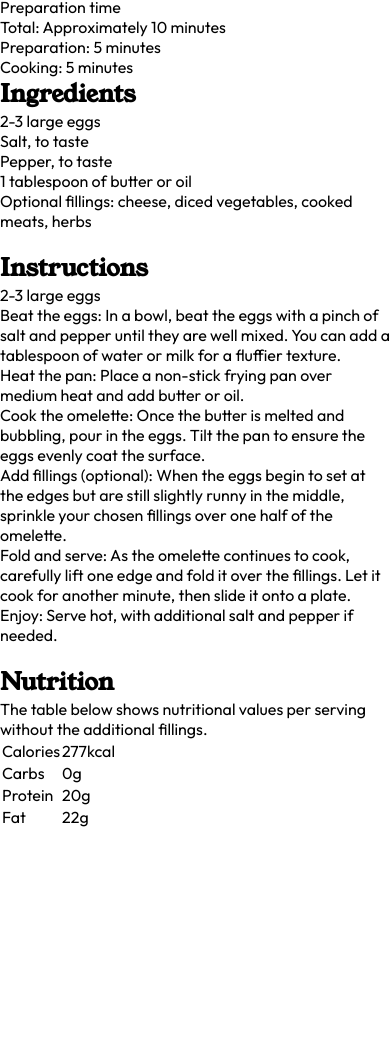
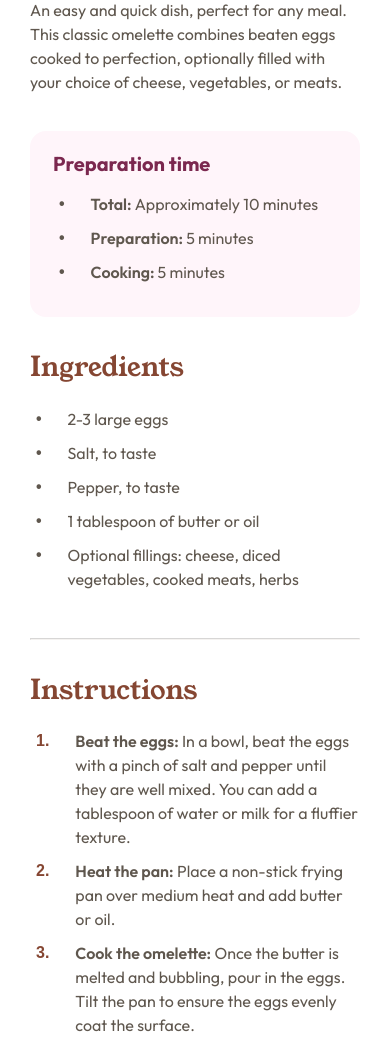
Before and after one commit to ShamSuther/Frontend_mentor, a plain HTML site: page index.html in a window 390 px wide. Shown: the part 310-1354 px from the top of the page. Before the commit the page ends 1139 px from the top, so only its background shows below. Drawn offline with Linux system fonts and the light colour scheme.

Commit message:
mobile: done

```diff
--- a/index.html
+++ b/index.html
@@ -17,54 +17,58 @@
     <div class="display-img">
       <img src="./assets/images/image-omelette.jpeg" width="100%" height="100%" alt="img">
     </div>
+    <div class="content">
+      <div class="details">
         <!-- title -->
         <h1 id="title">Simple Omelette Recipe</h1>
         <!-- paragraph -->
-    <p class="description">An easy and quick dish, perfect for any meal. This classic omelette combines beaten eggs
+        <p>An easy and quick dish, perfect for any meal. This classic omelette combines beaten eggs
           cooked
-      to perfection, optionally filled with your choice of cheese, vegetables, or meats.</p>
+          to perfection, optionally filled with your choice of cheese, vegetables, or meats.
+        </p>
+      </div>
       <!-- preparation-time -->
       <div class="preparation-time">
-      <p>Preparation time</p>
-      <ul class="time-details">
-        <li><span>Total:</span> Approximately 10 minutes</li>
-        <li><span>Preparation:</span> 5 minutes</li>
-        <li><span>Cooking:</span> 5 minutes</li>
+        <h3>Preparation time</h3>
+        <ul class="list">
+          <li><p><span>Total: </span>Approximately 10 minutes</p></li>
+          <li><p><span>Preparation: </span>5 minutes</p></li>
+          <li><p><span>Cooking: </span>5 minutes</p></li>
         </ul>
       </div>
       <!-- ingredients -->
       <div class="ingredients">
         <h2>Ingredients</h2>
         <ul class="list">
-        <li>2-3 large eggs</li>
-        <li>Salt, to taste</li>
-        <li>Pepper, to taste</li>
-        <li>1 tablespoon of butter or oil</li>
-        <li>Optional fillings: cheese, diced vegetables, cooked meats, herbs</li>
+          <li><span>2-3 large eggs</span></li>
+          <li><span>Salt, to taste</span></li>
+          <li><span>Pepper, to taste</span></li>
+          <li><span>1 tablespoon of butter or oil</span></li>
+          <li><span>Optional fillings: cheese, diced vegetables, cooked meats, herbs</span></li>
         </ul>
       </div>
-    <br>
+      <hr>
       <!-- instructions -->
       <div class="instructions">
         <h2>Instructions</h2>
         <ol class="list">
-        <li>2-3 large eggs</li>
-        <li><span>Beat the eggs:</span> In a bowl, beat the eggs with a pinch of salt and pepper until they are well
+          <li><p><span>Beat the eggs:</span> In a bowl, beat the eggs with a pinch of salt and pepper until they are well
             mixed.
-          You can add a tablespoon of water or milk for a fluffier texture.</li>
-        <li><span>Heat the pan:</span> Place a non-stick frying pan over medium heat and add butter or oil.</li>
-        <li><span>Cook the omelette:</span> Once the butter is melted and bubbling, pour in the eggs. Tilt the pan to
+            You can add a tablespoon of water or milk for a fluffier texture.</p></li>
+          <li><p><span>Heat the pan:</span> Place a non-stick frying pan over medium heat and add butter or oil.</p></li>
+          <li><p><span>Cook the omelette:</span> Once the butter is melted and bubbling, pour in the eggs. Tilt the pan to
             ensure
-          the eggs evenly coat the surface.</li>
-        <li><span>Add fillings (optional):</span> When the eggs begin to set at the edges but are still slightly runny
+            the eggs evenly coat the surface.</p></li>
+          <li><p><span>Add fillings (optional):</span> When the eggs begin to set at the edges but are still slightly runny
             in the
-          middle, sprinkle your chosen fillings over one half of the omelette.</li>
-        <li><span>Fold and serve:</span> As the omelette continues to cook, carefully lift one edge and fold it over the
-          fillings. Let it cook for another minute, then slide it onto a plate.</li>
-        <li><span>Enjoy:</span> Serve hot, with additional salt and pepper if needed.</li>
+            middle, sprinkle your chosen fillings over one half of the omelette.</p></li>
+          <li><p><span>Fold and serve:</span> As the omelette continues to cook, carefully lift one edge and fold it over
+            the
+            fillings. Let it cook for another minute, then slide it onto a plate.</p></li>
+          <li><p><span>Enjoy:</span> Serve hot, with additional salt and pepper if needed.</p></li>
         </ol>
       </div>
-    <br>
+      <hr>
       <!-- nutrition -->
       <div class="nutrition">
         <h2>Nutrition</h2>
@@ -89,6 +93,7 @@
         </table>
       </div>
     </div>
+  </div>
 </body>
 
 </html>
--- a/style.css
+++ b/style.css
@@ -45,4 +45,205 @@ h4,
 h5,
 h6 {
     font-family: var(--y-serif);
+    margin-bottom: 1.563rem;
+    line-height: 1;
 }
+
+hr {
+    border-color: var(--light-grey);
+    opacity: 0.35;
+}
+
+ul,
+ol {
+    list-style-position: inside;
+}
+
+p,
+li,
+span {
+    font-family: var(--outfit);
+    color: var(--wenge-brown);
+    line-height: 1.5;
+}
+
+
+li {
+    line-height: 1.7;
+    margin-left: 6px;
+
+    span {
+        margin-left: 1rem;
+    }
+
+    &::marker {
+        margin: auto 1rem auto 6px;
+    }
+}
+
+ul {
+    list-style: none;
+    padding: 0;
+
+    li {
+        display: flex;
+        align-items: flex-start;
+        margin-bottom: 10px;
+
+        p {
+            margin-left: 1rem;
+
+            span {
+                margin: 0;
+            }
+        }
+
+        &::before {
+            content: "•";
+            font-family: Arial, Helvetica, sans-serif;
+            margin-right: 10px;
+            font-weight: 700;
+            line-height: 1.5;
+        }
+    }
+
+}
+
+ol {
+    list-style: none;
+    padding: 0;
+
+    li {
+        &::before {
+            content: counter(custom-counter)".";
+            font-family: Arial, Helvetica, sans-serif;
+            margin-right: 10px;
+            font-weight: 700;
+            line-height: 1.5;
+        }
+
+        display: flex;
+        align-items: flex-start;
+        margin-bottom: 10px;
+        counter-increment: custom-counter;
+
+        p {
+            margin-left: 1rem;
+
+            span {
+                margin: 0;
+            }
+        }
+
+    }
+
+}
+
+
+.recipe-main {
+    .content {
+        display: flex;
+        flex-direction: column;
+        padding: 2.313rem 1.875rem;
+        gap: 2.313rem;
+
+        .details {
+            #title {
+                font-weight: 500;
+                color: var(--dark-charcoal);
+                margin-bottom: 1.563rem;
+            }
+
+            p {
+                font-size: 1rem;
+            }
+        }
+
+        /* preparation time */
+        .preparation-time {
+            border-radius: 1rem;
+            padding: 1.438rem;
+            background-color: var(--rose-white);
+
+            h3 {
+                font-size: 1.25rem;
+                font-family: var(--outfit);
+                color: var(--dark-raspberry);
+                margin-bottom: 1.125rem;
+            }
+
+            ul {
+                li {
+                    p {
+                        span {
+                            font-weight: 600;
+                        }
+
+                        &::before {
+                            color: var(--dark-raspberry);
+                        }
+                    }
+                }
+            }
+        }
+
+        h2 {
+            font-size: 1.7rem;
+            font-weight: 500;
+            color: var(--nutmeg);
+        }
+
+        /* instructions */
+        .instructions {
+            ol.list {
+                li {
+                    p {
+                        span {
+                            font-weight: 600;
+                        }
+                    }
+
+                    &::before {
+                        color: var(--nutmeg) !important;
+                    }
+                }
+            }
+        }
+
+        /* nutrition */
+        .nutrition {
+            p {
+                margin-bottom:1.688rem;
+            }
+
+            table {
+                width: 100%;
+                border-collapse: collapse;
+
+                tbody {
+                    tr {
+                        border-bottom: 1px solid var(--light-grey);
+                        &:last-child{
+                            border-bottom: 0;
+                        }
+                        td {
+                            width: fit-content;
+                            color: var(--wenge-brown);
+                            line-height: 1.5;
+                            column-span: 2;
+                            &:nth-child(1){
+                                padding: 0.625rem;
+                                padding-left: 1.875rem;
+                            }
+                            &:nth-child(2){
+                                width: 50%;
+                                font-weight: 600;
+                                color: var(--nutmeg);
+                            }
+                        }
+                    }
+                }
+            }
+        }
+    }
+}
```
Lines whose indentation alone changed are shown as unchanged.
